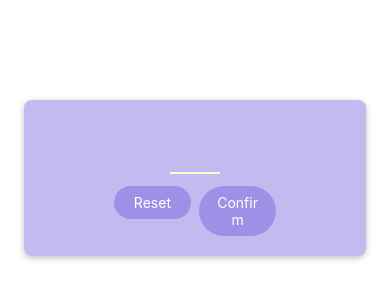
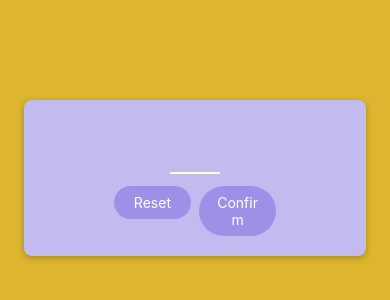
Before and after one commit to kelseyn12/gtnReactNative, a React Native app: screen / in a window 390 px wide. Shown: the top 300 px of the page. Built offline with nearby package versions, Linux system fonts and the light colour scheme.

Commit message:
added a background color using a view

```diff
--- a/App.js
+++ b/App.js
@@ -1,12 +1,17 @@
-import { StyleSheet } from 'react-native';
+import { StyleSheet, View } from 'react-native';
 import StartGameScreen from './screens/StartGameScreen';
 
 export default function App() {
   return (
+    <View style={styles.rootScreen}>
     <StartGameScreen />
+    </View>
   );
 }
 
 const styles = StyleSheet.create({
-
+  rootScreen: {
+    flex: 1,
+    backgroundColor:'#ddb52f'
+  }
 });
--- a/package.json
+++ b/package.json
@@ -14,7 +14,7 @@
     "expo-status-bar": "~1.6.0",
     "react": "18.2.0",
     "react-dom": "18.2.0",
-    "react-native": "0.72.3",
+    "react-native": "0.72.4",
     "react-native-web": "~0.19.6"
   },
   "devDependencies": {
```
Also changed, not shown: 1 other file (tests, documents, lock files or other folders).
